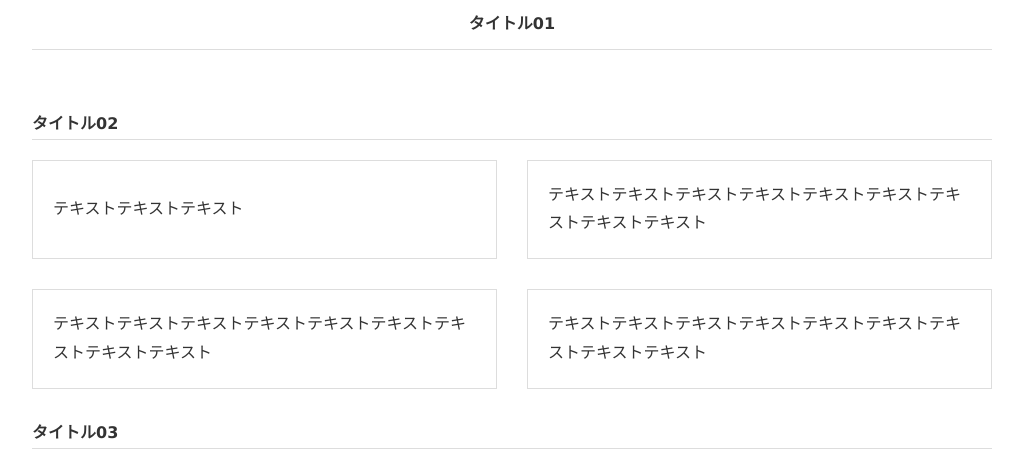
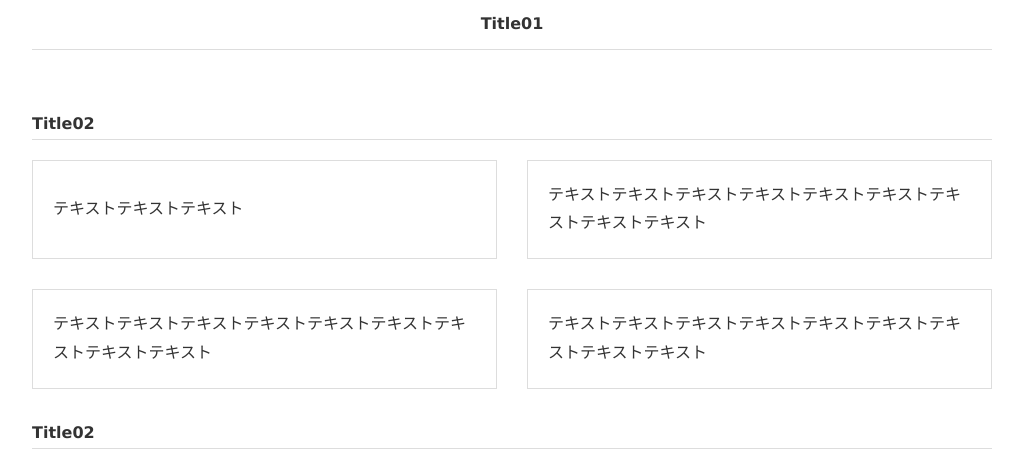
Before and after one commit to remeyama/start001, a plain HTML site: page index.html in a window 1280 px wide. Shown: the top 466 px of the page, without its empty margins (128-1151 px from the left). Drawn offline with Linux system fonts and the light colour scheme.

Commit message:
Revert "見出し変更"
This reverts commit ea9ff25b66ac12a86782025be345105bfb67c478.

```diff
--- a/index.html
+++ b/index.html
@@ -18,11 +18,11 @@
 <body>
 <div id="contents">
 	<div class="row mb60">
-		<h1 class="txt_center p10 bd_btm">タイトル01</h1>
+		<h1 class="txt_center p10 bd_btm">Title01</h1>
 	</div>
 
 	<section class="row">
-		<h2 class="bd_btm mb20">タイトル02</h2>
+		<h2 class="bd_btm mb20">Title02</h2>
 		<div>
 			<ul class="flex01">
 				<li>テキストテキストテキスト</li>
@@ -34,7 +34,7 @@
 	</section>
 
 	<section class="row mb60">
-		<h2 class="bd_btm mb20">タイトル03</h2>
+		<h2 class="bd_btm mb20">Title02</h2>
 		<ol class="p20 bd_box mb20">
 			<li>順序付きリスト</li>
 			<li>順序付きリスト</li>
```
